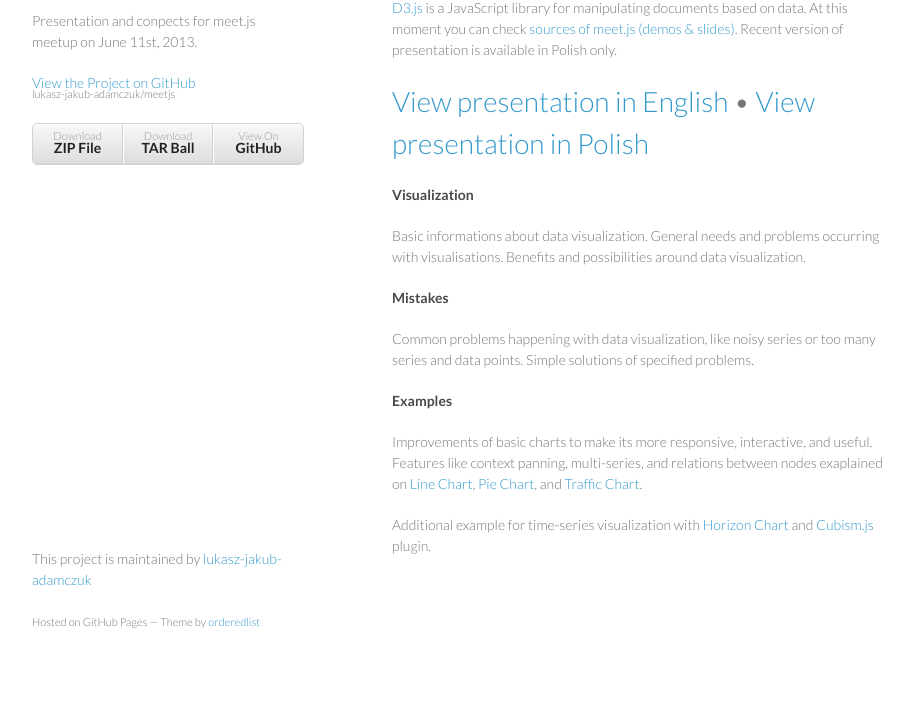
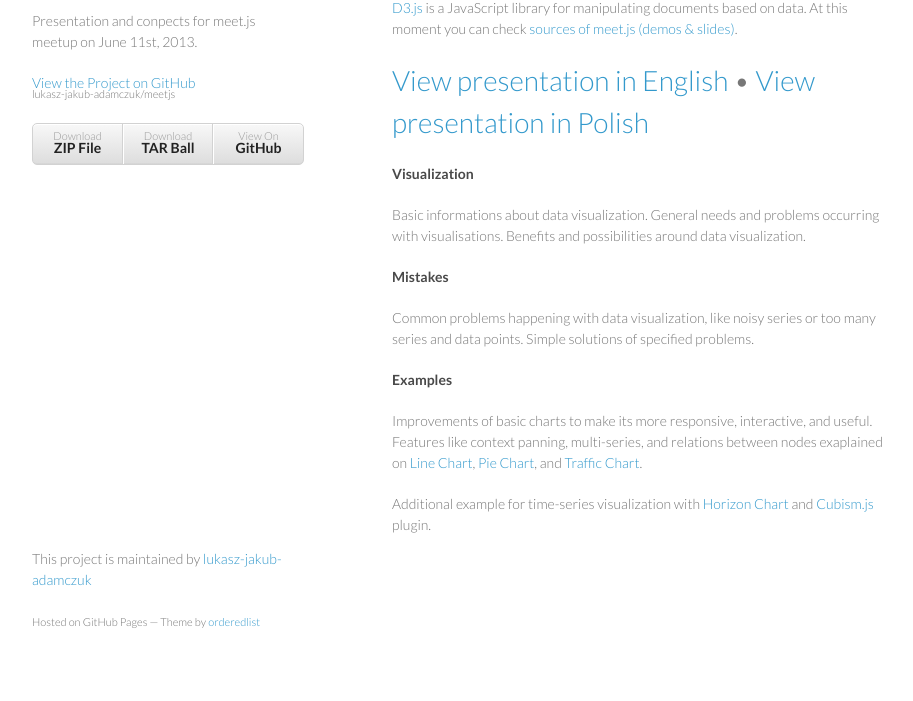
Before and after one commit to lukasz-jakub-adamczuk/meetjs, a plain HTML site: page index.html in a window 1280 px wide. Shown: the part 99-800 px from the top of the page, without its empty margins (178-1091 px from the left). Drawn offline with Linux system fonts and the light colour scheme.

Commit message:
updated index file

```diff
--- a/index.html
+++ b/index.html
@@ -29,7 +29,7 @@
       </header>
       <section>
         <h3>Presentation</h3>
-<p><a href="http://d3js.org/">D3.js</a> is a JavaScript library for manipulating documents based on data. At this moment you can check <a href="http://github.com/lukasz-jakub-adamczuk/meetjs">sources of meet.js (demos & slides)</a>. Recent version of presentation is available in Polish only.</p>
+<p><a href="http://d3js.org/">D3.js</a> is a JavaScript library for manipulating documents based on data. At this moment you can check <a href="http://github.com/lukasz-jakub-adamczuk/meetjs">sources of meet.js (demos & slides)</a>.</p>
 
 <p style="font-size: 2em;"><a href="./presentation-en/index.html">View presentation in English</a> &bull; <a href="./presentation-pl/index.html">View presentation in Polish</a></p>
 
```
